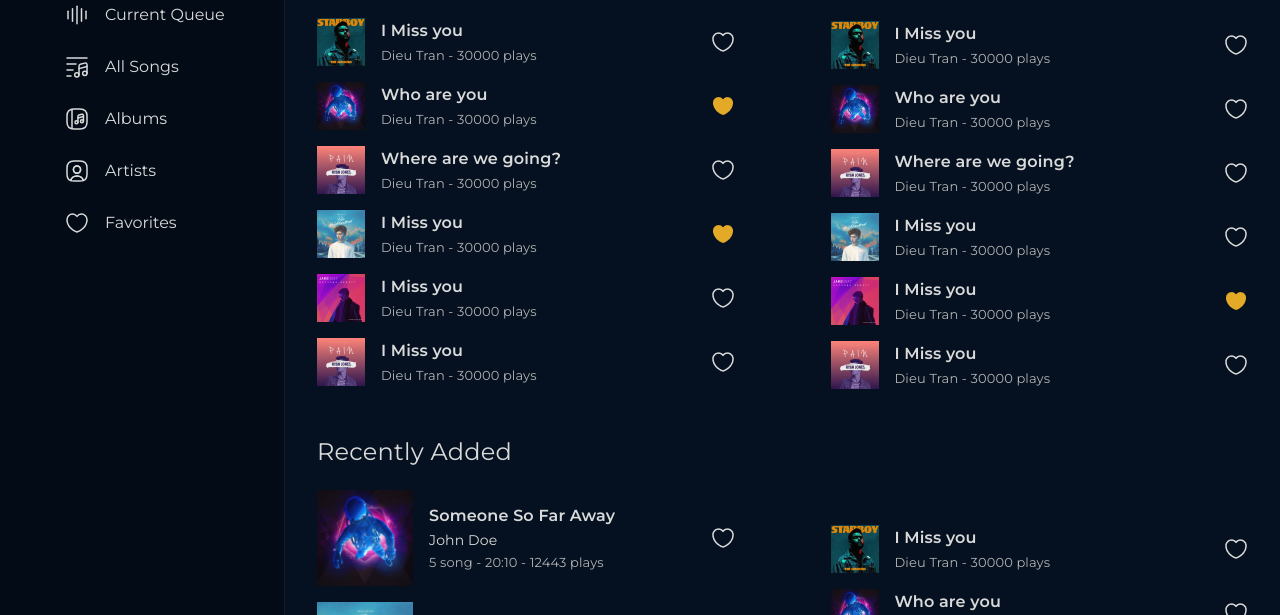
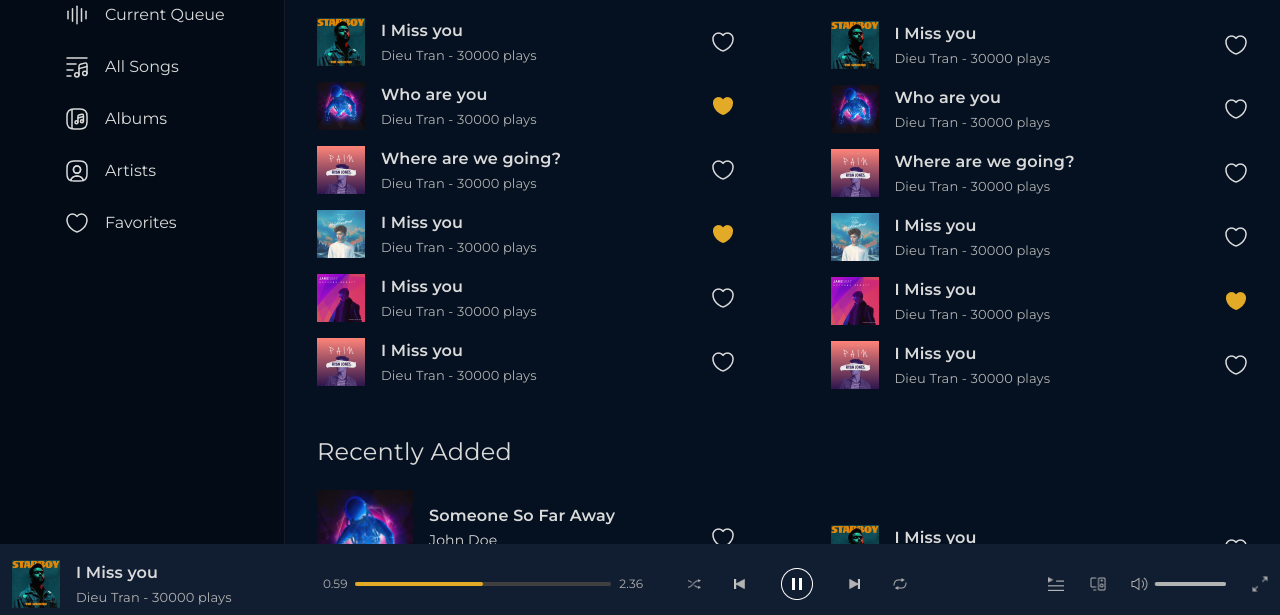
Before and after one commit to rejoan121615/music-app-front-end, a website: page src/index.html in a window 1280 px wide. Shown: the part 176-791 px from the top of the page. Drawn offline with Linux system fonts and the light colour scheme.

Commit message:
music player complete

```diff
--- a/src/index.html
+++ b/src/index.html
@@ -358,7 +358,7 @@
                         />
                         <button class="w-[20px] h-[20px]">
                             <img
-                                class=" w-full"
+                                class="w-full"
                                 src="./img/icons/search-normal.png"
                                 alt="search icon"
                             />
@@ -1173,16 +1173,113 @@
                     </div>
                 </section>
             </section>
-            <!------------------ music player  --------------------->
-            <div class="w-screen">
-                <div class="w-full md:container">
-                    <!-- music details   -->
-
-                    <!-- player control  -->
-
-                    <!-- music control  -->
-
-                    <!-- control  -->
+        </div>
+        <!------------------ music player  --------------------->
+        <div
+            class="w-full fixed bottom-0 left-0 bg-dark-blue-600 py-[20px] lg:py-[16px]"
+        >
+            <div
+                class="container px-3 mx-auto grid grid-cols-1 gap-y-5 sm:grid-cols-2 sm:gap-x-8 md:gap-x-14 lg:grid-cols-4 lg:gap-0"
+            >
+                <!-- music details   -->
+                <div class="flex items-center gap-x-4 lg:w-[250px] xl:w-[320px]">
+                    <img
+                        src="./img/song-poster/i-miss-you.png"
+                        alt="I miss you song poster"
+                        class="poster"
+                    />
+                    <div class="">
+                        <p class="song-name">I Miss you</p>
+                        <p class="album-name">Dieu Tran - 30000 plays</p>
+                    </div>
+                </div>
+                <!-- music player  -->
+                <div
+                    class="flex items-center justify-between gap-x-2 lg:w-[250px] xl:w-[320px] xl:justify-self-center"
+                >
+                    <p class="text-[12px] text-[#AEAEAE]">0.59</p>
+                    <div class="h-1 relative grow">
+                        <div
+                            class="absolute left-0 top-0 h-1 bg-yellow rounded-[4px] w-3/6 z-10"
+                        ></div>
+                        <div
+                            class="absolute left-0 top-0 w-full h-1 bg-[#404040] rounded-[4px]"
+                        ></div>
+                    </div>
+                    <p class="text-[12px] text-[#AEAEAE]">2.36</p>
+                </div>
+                <!-- music control  -->
+                <div
+                    class="flex justify-between lg:items-center md:w-[300px] lg:w-[220px] lg:justify-self-center"
+                >
+                    <button class="w-[14px]">
+                        <img
+                            class="w-full"
+                            src="./img/icons/shuffle_icon.png"
+                            alt="shuffle icon"
+                        />
+                    </button>
+                    <button class="w-[14px]">
+                        <img
+                            class="w-full"
+                            src="./img/icons/previous_icon.png"
+                            alt="previous icon"
+                        />
+                    </button>
+                    <button class="w-[32px] h-[32px]">
+                        <img
+                            class="w-full"
+                            src="./img/icons/pause_icon.png"
+                            alt="pause icon"
+                        />
+                    </button>
+                    <button class="w-[14px]">
+                        <img
+                            class="w-full"
+                            src="./img/icons/next_icon.png"
+                            alt="next icon"
+                        />
+                    </button>
+                    <button class="w-[14px]">
+                        <img
+                            class="w-full"
+                            src="./img/icons/repeat_icon.png"
+                            alt="repeat icon"
+                        />
+                    </button>
+                </div>
+                <!-- others control  -->
+                <div
+                    class="flex justify-between md:w-[300px] md:justify-self-end lg:w-[220px] lg:justify-self-auto xl:justify-self-end"
+                >
+                    <button class="w-[16px]">
+                        <img
+                            class="w-full"
+                            src="./img/icons/queue.png"
+                            alt="queue icon"
+                        />
+                    </button>
+                    <button class="w-[16px]">
+                        <img
+                            class="w-full"
+                            src="./img/icons/devices.png"
+                            alt="device icon"
+                        />
+                    </button>
+                    <button class="w-[95px]">
+                        <img
+                            class="w-full"
+                            src="./img/icons/volume.png"
+                            alt="volume icon"
+                        />
+                    </button>
+                    <button class="w-[16px]">
+                        <img
+                            class="w-full"
+                            src="./img/icons/expand.png"
+                            alt="expand icon"
+                        />
+                    </button>
                 </div>
             </div>
         </div>
--- a/tailwind.config.js
+++ b/tailwind.config.js
@@ -9,6 +9,7 @@ module.exports = {
                 "milk-dark": "#B3B3B3",
                 border: "rgba(255, 255, 255, 0.07)",
                 yellow: "#E3AA27",
+                "dark-blue-600": "#111e31",
             },
             borderWidth: {
                 1: "1px",
```
Also changed, not shown: dist/output.css, src/img/icons/devices.png (added), src/img/icons/expand.png (added), src/img/icons/next_icon.png (added), src/img/icons/pause_icon.png (added), src/img/icons/previous_icon.png (added), src/img/icons/queue.png (added), src/img/icons/repeat_icon.png (added), src/img/icons/shuffle_icon.png (added), src/img/icons/volume.png (added).
